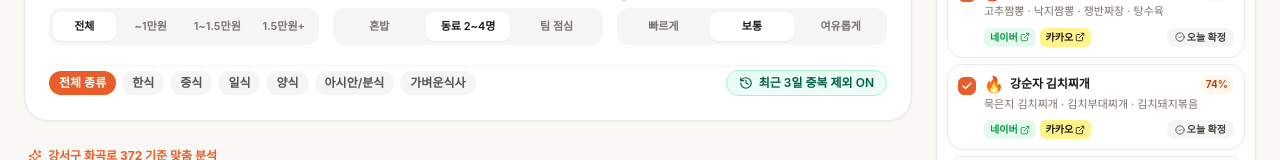
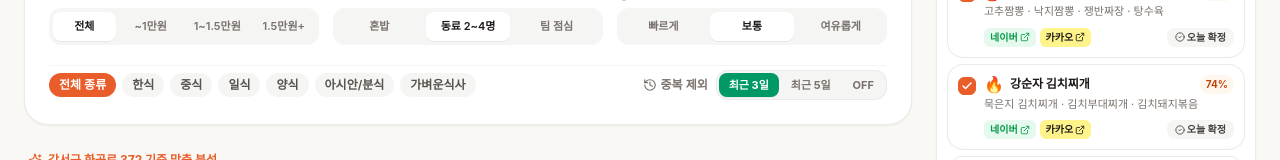
Before and after one commit to lucaz99/lunch-mate, a React (Vite) app: page / in a window 1280 px wide. Shown: the part 335-495 px from the top of the page. Built offline with nearby package versions, Linux system fonts and the light colour scheme; no server answers; a web font is replaced by a local one.

Commit message:
ui: replace cycling dedup toggle with explicit 3-day/5-day/OFF buttons

```diff
--- a/src/components/ContextControls.tsx
+++ b/src/components/ContextControls.tsx
@@ -400,29 +400,39 @@ export const ContextControls: React.FC<ContextControlsProps> = ({
           })}
         </div>
 
-        <button
-          type="button"
-          onClick={() =>
-            onChange({
-              excludeRecentDays:
-                context.excludeRecentDays === 0
-                  ? 3
-                  : context.excludeRecentDays === 3
-                    ? 5
-                    : 0,
-            })
-          }
-          className={`inline-flex items-center gap-1.5 px-3 py-1 rounded-full text-xs font-semibold border transition cursor-pointer ${
-            context.excludeRecentDays > 0
-              ? 'bg-emerald-50 border-emerald-200 text-emerald-800'
-              : 'bg-stone-50 border-stone-200 text-stone-500'
-          }`}
-        >
-          <History className="w-3.5 h-3.5" />
-          {context.excludeRecentDays > 0
-            ? `최근 ${context.excludeRecentDays}일 중복 제외 ON`
-            : '중복 제외 OFF'}
-        </button>
+        <div className="inline-flex items-center gap-2">
+          <span className="inline-flex items-center gap-1 text-xs font-semibold text-stone-500">
+            <History className="w-3.5 h-3.5" />
+            중복 제외
+          </span>
+          <div className="inline-flex items-center gap-0.5 bg-stone-100 p-0.5 rounded-xl border border-stone-200/70">
+            {(
+              [
+                { days: 3, label: '최근 3일' },
+                { days: 5, label: '최근 5일' },
+                { days: 0, label: 'OFF' },
+              ] as const
+            ).map((opt) => {
+              const active = context.excludeRecentDays === opt.days;
+              return (
+                <button
+                  key={opt.days}
+                  type="button"
+                  onClick={() => onChange({ excludeRecentDays: opt.days })}
+                  className={`px-2.5 py-1 rounded-lg text-[11px] font-bold transition cursor-pointer ${
+                    active
+                      ? opt.days > 0
+                        ? 'bg-emerald-600 text-white shadow-2xs'
+                        : 'bg-stone-800 text-white shadow-2xs'
+                      : 'text-stone-500 hover:text-stone-800'
+                  }`}
+                >
+                  {opt.label}
+                </button>
+              );
+            })}
+          </div>
+        </div>
       </div>
     </section>
   );
```
